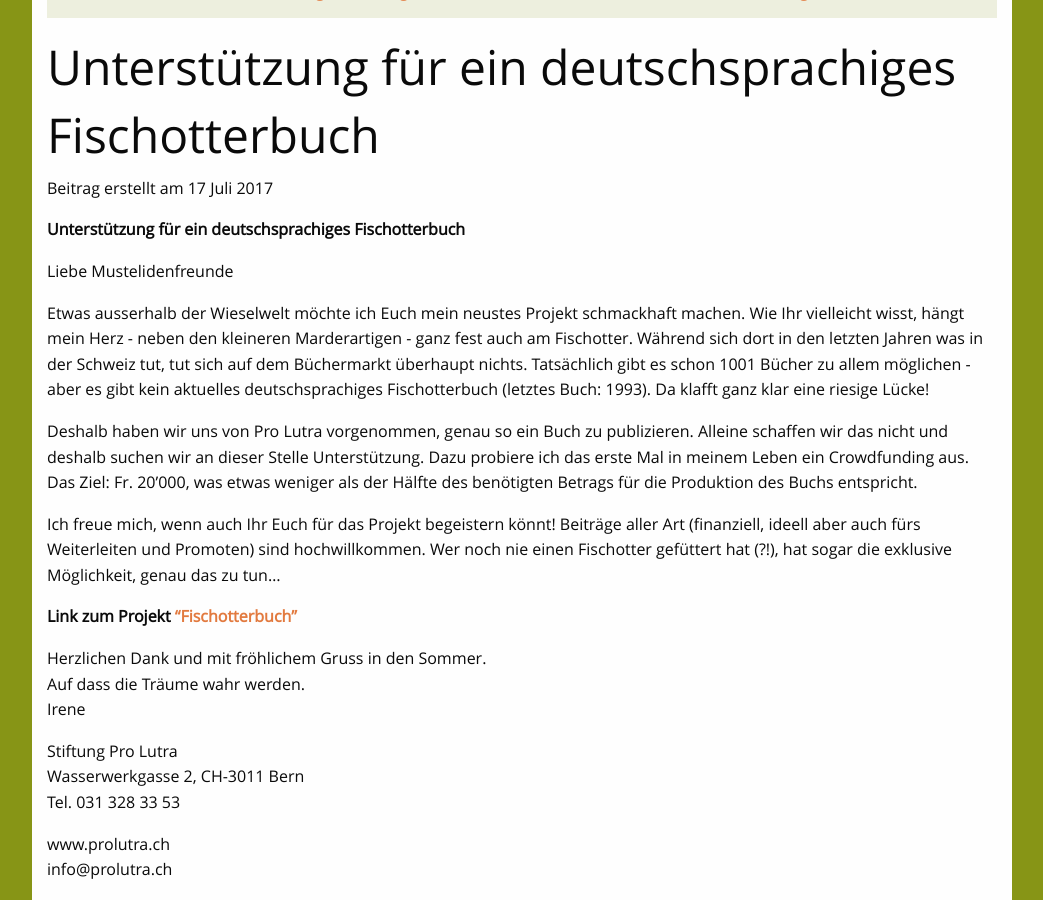
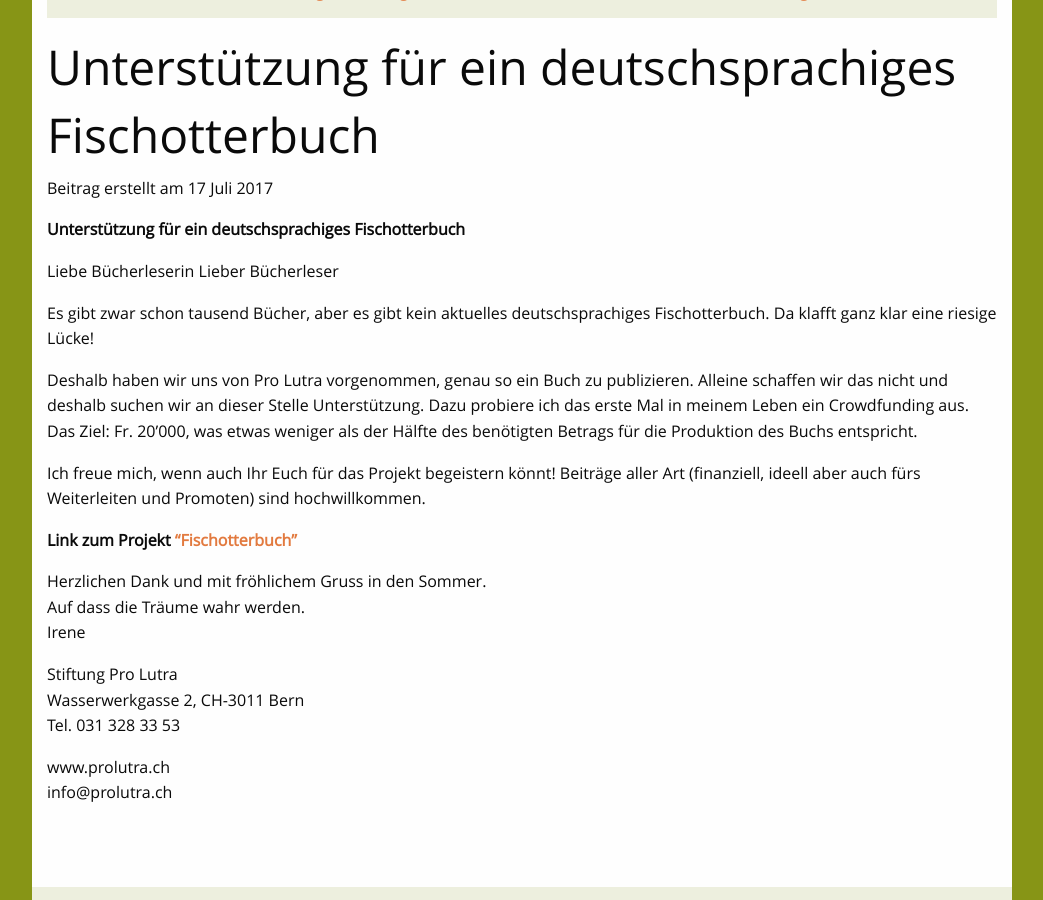
Before and after one commit to Naturschutz-Richterswil-Samstagern/Naturschutz-Richterswil-Samstagern.github.io, a Jekyll site: the page built from _posts/news/2017-07-17-fischotter.md, in a window 1280 px wide and 900 px high, scrolled down 324 px. Shown: the whole window, without its empty margins (118-1161 px from the left). Built offline with Jekyll 4.4.1, drawn with Linux system fonts in a browser that asks for light colours.

Commit message:
Update 2017-07-17-fischotter.md

```diff
--- a/_posts/news/2017-07-17-fischotter.md
+++ b/_posts/news/2017-07-17-fischotter.md
@@ -10,14 +10,15 @@ tagline: Unterstützung für ein deutschsprachiges Fischotterbuch
 
 **Unterstützung für ein deutschsprachiges Fischotterbuch**
 
-Liebe Mustelidenfreunde
+Liebe Bücherleserin
+Lieber Bücherleser
 
-Etwas ausserhalb der Wieselwelt möchte ich Euch mein neustes Projekt schmackhaft machen. Wie Ihr vielleicht wisst, hängt mein Herz - neben den kleineren Marderartigen - ganz fest auch am Fischotter. Während sich dort in den letzten Jahren was in der Schweiz tut, tut sich auf dem Büchermarkt überhaupt nichts. Tatsächlich gibt es schon 1001 Bücher zu allem möglichen - aber es gibt kein aktuelles deutschsprachiges Fischotterbuch (letztes Buch: 1993). Da klafft ganz klar eine riesige Lücke!
+Es gibt zwar schon tausend Bücher, aber es gibt kein aktuelles deutschsprachiges Fischotterbuch. Da klafft ganz klar eine riesige Lücke!
 
 Deshalb haben wir uns von Pro Lutra vorgenommen, genau so ein Buch zu publizieren. Alleine schaffen wir das nicht und deshalb suchen wir an dieser Stelle Unterstützung. Dazu probiere ich das erste Mal in meinem Leben ein Crowdfunding aus. Das Ziel: Fr. 20'000, was etwas weniger als der Hälfte des benötigten Betrags für die Produktion des Buchs entspricht.
 
 Ich freue mich, wenn auch Ihr Euch für das Projekt begeistern könnt! Beiträge aller Art (finanziell, ideell aber auch fürs Weiterleiten und Promoten) sind hochwillkommen.
-Wer noch nie einen Fischotter gefüttert hat (?!), hat sogar die exklusive Möglichkeit, genau das zu tun...
+
 
 **Link zum Projekt ["Fischotterbuch"](https://www.100-days.net/de/projekt/fischotterbuch)**
 
```
